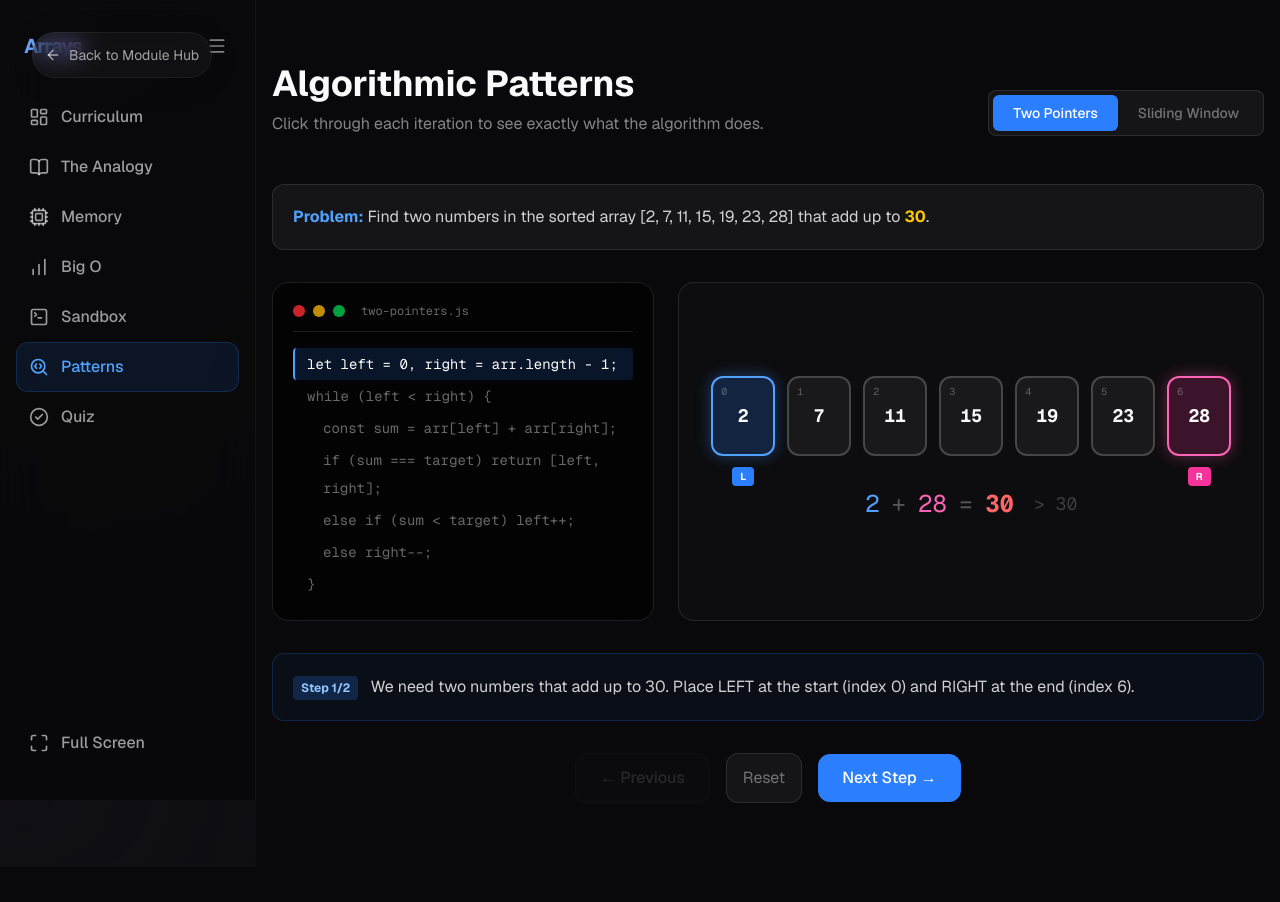
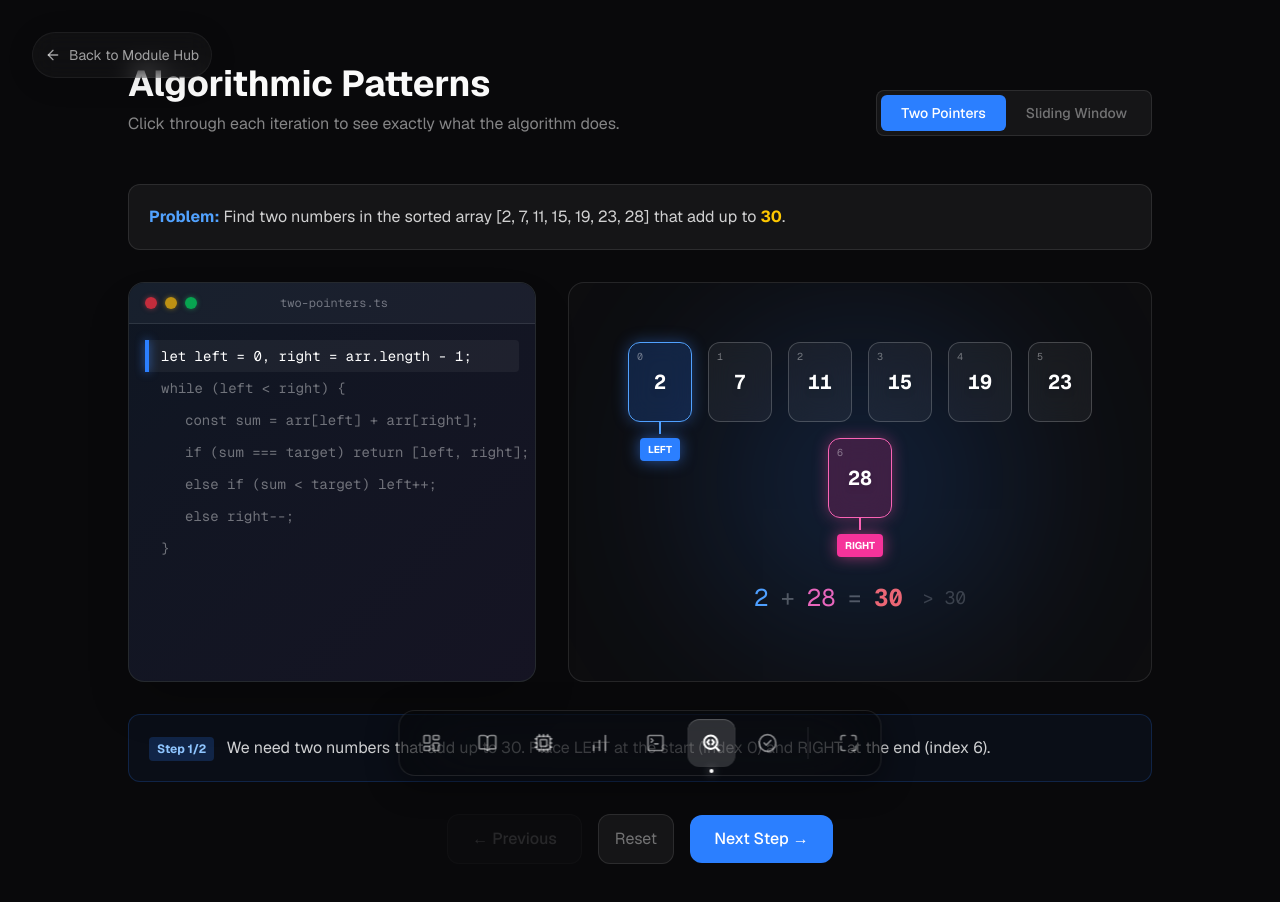
Before and after one commit to MRGokulB/dsa-universe, a Next.js app in the folder apps/arrays/: page /patterns in a window 1280 px wide. Shown: the top 902 px of the page. Before the commit the page ends 867 px from the top, so only its background shows below. Built offline with nearby package versions, Linux system fonts and the light colour scheme.

Commit message:
feat: complete UI overhaul - floating dock, page transitions, responsive fixes, premium patterns editor

```diff
--- a/apps/arrays/src/app/layout.tsx
+++ b/apps/arrays/src/app/layout.tsx
@@ -27,16 +27,14 @@ export default function RootLayout({
   return (
     <html
       lang="en"
-      className={`${geistSans.variable} ${geistMono.variable} h-full antialiased`}
+      className={`${geistSans.variable} ${geistMono.variable} antialiased`}
     >
-      <body className="min-h-full flex bg-[#09090b] text-white">
+      <body className="bg-[#09090b] text-white overflow-x-hidden min-h-screen">
         <SmoothScroll>
-          <div className="flex w-full min-h-screen">
+          <main className="relative w-full min-h-screen flex flex-col pb-24">
             <Sidebar />
-            <main className="flex-1 min-h-screen relative">
-              {children}
-            </main>
-          </div>
+            {children}
+          </main>
         </SmoothScroll>
       </body>
     </html>
--- /dev/null
+++ b/apps/arrays/src/app/template.tsx
@@ -0,0 +1,16 @@
+"use client";
+
+import { motion } from "framer-motion";
+
+export default function Template({ children }: { children: React.ReactNode }) {
+  return (
+    <motion.div
+      initial={{ opacity: 0, filter: "blur(10px)", y: 20 }}
+      animate={{ opacity: 1, filter: "blur(0px)", y: 0 }}
+      transition={{ duration: 0.5, ease: "easeOut" }}
+      className="w-full h-full flex flex-col"
+    >
+      {children}
+    </motion.div>
+  );
+}
--- a/apps/arrays/src/components/arrays/AnalogyScene.tsx
+++ b/apps/arrays/src/components/arrays/AnalogyScene.tsx
@@ -39,8 +39,9 @@ export function AnalogyScene() {
 
       // Step 3: We want to insert a new book at index 2.
       // So books at index 2, 3, 4 must slide right to make space.
+      // 16 tailwind width = 4rem, 4 tailwind gap = 1rem => total 5rem
       tl.to(bookRefs.current.slice(2, 5), {
-        x: 80, // width of one book + gap
+        x: "5rem",
         duration: 1,
         ease: "power2.inOut",
       });
@@ -100,8 +101,8 @@ export function AnalogyScene() {
           {/* The New Book to Insert */}
           <div
             ref={(el) => { bookRefs.current[5] = el; }}
-            className="w-16 h-40 bg-blue-500/20 glass-card rounded-t-md border-blue-400/50 flex items-end justify-center pb-4 absolute left-[160px]"
-            // left = 80px (width+gap) * 2 (index 2)
+            className="w-16 h-40 bg-blue-500/20 glass-card rounded-t-md border-blue-400/50 flex items-end justify-center pb-4 absolute left-[10rem]"
+            // left = 5rem (width+gap) * 2 (index 2)
           >
              <span className="text-blue-200 font-mono">New</span>
           </div>
--- a/apps/arrays/src/components/arrays/PatternsScene.tsx
+++ b/apps/arrays/src/components/arrays/PatternsScene.tsx
@@ -198,63 +198,78 @@ export function PatternsScene() {
         </div>
 
         {/* Main Content: Code + Visual side by side */}
-        <div className="grid grid-cols-1 lg:grid-cols-5 gap-6 mb-8">
+        <div className="grid grid-cols-1 lg:grid-cols-12 gap-8 mb-8">
 
-          {/* Code Panel - 2 cols */}
-          <div className="lg:col-span-2 bg-black/60 border border-white/10 rounded-2xl p-5 backdrop-blur-xl">
-            <div className="flex items-center gap-2 mb-4 pb-3 border-b border-white/10">
-              <div className="w-3 h-3 rounded-full bg-red-500/80" />
-              <div className="w-3 h-3 rounded-full bg-yellow-500/80" />
-              <div className="w-3 h-3 rounded-full bg-green-500/80" />
-              <span className="ml-2 font-mono text-xs text-white/40">{mode === "twopointers" ? "two-pointers.js" : "sliding-window.js"}</span>
+          {/* Code Panel - 5 cols */}
+          <div className="lg:col-span-5 bg-[#0d1117] border border-white/10 rounded-2xl overflow-hidden shadow-2xl relative">
+            <div className="absolute inset-0 bg-gradient-to-br from-blue-500/5 to-purple-500/5 pointer-events-none" />
+            <div className="flex items-center justify-between px-4 py-3 bg-[#161b22] border-b border-white/10">
+              <div className="flex items-center gap-2">
+                <div className="w-3 h-3 rounded-full bg-red-500/80 shadow-[0_0_5px_rgba(239,68,68,0.5)]" />
+                <div className="w-3 h-3 rounded-full bg-yellow-500/80 shadow-[0_0_5px_rgba(234,179,8,0.5)]" />
+                <div className="w-3 h-3 rounded-full bg-green-500/80 shadow-[0_0_5px_rgba(34,197,94,0.5)]" />
+              </div>
+              <span className="font-mono text-xs text-white/40">{mode === "twopointers" ? "two-pointers.ts" : "sliding-window.ts"}</span>
+              <div className="w-12" /> {/* Spacer */}
             </div>
-            <div className="font-mono text-sm leading-7 relative">
+            <div className="font-mono text-[13px] md:text-sm leading-8 relative p-4 overflow-x-auto">
               {code.map((line, i) => (
                 <div
                   key={i}
-                  className={`px-3 py-0.5 rounded transition-all duration-300 ${step.codeLine === i
-                    ? `${mode === "twopointers" ? "bg-blue-500/15 border-l-2 border-blue-400" : "bg-purple-500/15 border-l-2 border-purple-400"} text-white`
-                    : "text-white/40 border-l-2 border-transparent"
+                  className={`px-3 rounded transition-all duration-300 relative whitespace-nowrap ${step.codeLine === i
+                    ? "text-white bg-white/5"
+                    : "text-white/40"
                     }`}
-                  style={{ paddingLeft: `${line.indent * 16 + 12}px` }}
+                  style={{ paddingLeft: `${line.indent * 1.5 + 1}rem` }}
                 >
+                  {step.codeLine === i && (
+                    <motion.div
+                      layoutId="code-highlight"
+                      className={`absolute left-0 top-0 bottom-0 w-1 ${mode === "twopointers" ? "bg-blue-500 shadow-[0_0_10px_rgba(59,130,246,0.8)]" : "bg-purple-500 shadow-[0_0_10px_rgba(168,85,247,0.8)]"}`}
+                    />
+                  )}
                   {line.text}
                 </div>
               ))}
             </div>
           </div>
 
-          {/* Visual Panel - 3 cols */}
-          <div className="lg:col-span-3 bg-white/[0.02] border border-white/10 rounded-2xl p-6 flex flex-col items-center justify-center min-h-[300px]">
+          {/* Visual Panel - 7 cols */}
+          <div className="lg:col-span-7 relative bg-white/[0.02] border border-white/10 rounded-2xl p-6 md:p-10 flex flex-col items-center justify-center min-h-[400px] overflow-hidden">
+
+            {/* Background glowing orb */}
+            <div className={`absolute top-1/2 left-1/2 -translate-x-1/2 -translate-y-1/2 w-[300px] h-[300px] rounded-full blur-[100px] opacity-20 pointer-events-none transition-colors duration-700 ${mode === "twopointers" ? "bg-blue-500" : "bg-purple-500"}`} />
 
             {/* Array visualization */}
-            <div className="flex gap-2 md:gap-3 flex-wrap justify-center mb-8">
+            <div className="flex gap-2 md:gap-4 flex-wrap justify-center mb-16 relative z-10 w-full">
               {arr.map((val, i) => {
                 const state = getCellState(i);
                 return (
                   <motion.div
                     key={`${mode}-${i}`}
                     layout
-                    className={`relative w-14 h-16 md:w-16 md:h-20 rounded-xl border-2 flex flex-col items-center justify-center transition-all duration-500 ${cellColor[state]}`}
+                    className={`relative w-12 h-14 md:w-16 md:h-20 rounded-xl border flex flex-col items-center justify-center transition-all duration-500 ${cellColor[state]} backdrop-blur-md`}
                   >
-                    <span className="text-[10px] text-white/30 absolute top-1.5 left-2 font-mono">{i}</span>
-                    <span className="font-mono font-bold text-lg">{val}</span>
+                    <span className="text-[9px] md:text-[10px] text-white/40 absolute top-1.5 left-1.5 md:left-2 font-mono">{i}</span>
+                    <span className="font-mono font-bold text-base md:text-xl text-white shadow-black drop-shadow-md">{val}</span>
 
                     {/* Pointer Labels */}
                     {mode === "twopointers" && i === (step as (typeof TP_STEPS)[0]).left && (
                       <motion.div
                         layoutId="ptr-left"
-                        className="absolute -bottom-8 bg-blue-500 text-white text-[10px] font-bold px-2 py-0.5 rounded"
+                        className="absolute -bottom-10 flex flex-col items-center pointer-events-none"
                       >
-                        L
+                        <div className="w-0.5 h-3 bg-blue-400 mb-1" />
+                        <div className="bg-blue-500 text-white text-[10px] font-bold px-2 py-1 rounded shadow-[0_0_15px_rgba(59,130,246,0.6)]">LEFT</div>
                       </motion.div>
                     )}
                     {mode === "twopointers" && i === (step as (typeof TP_STEPS)[0]).right && (
                       <motion.div
                         layoutId="ptr-right"
-                        className="absolute -bottom-8 bg-pink-500 text-white text-[10px] font-bold px-2 py-0.5 rounded"
+                        className="absolute -bottom-10 flex flex-col items-center pointer-events-none"
                       >
-                        R
+                        <div className="w-0.5 h-3 bg-pink-400 mb-1" />
+                        <div className="bg-pink-500 text-white text-[10px] font-bold px-2 py-1 rounded shadow-[0_0_15px_rgba(236,72,153,0.6)]">RIGHT</div>
                       </motion.div>
                     )}
                   </motion.div>
--- a/apps/arrays/src/components/layout/Sidebar.tsx
+++ b/apps/arrays/src/components/layout/Sidebar.tsx
@@ -5,8 +5,6 @@ import Link from "next/link";
 import { usePathname } from "next/navigation";
 import {
   LayoutDashboard,
-  Menu,
-  X,
   Maximize,
   Minimize,
   BookOpen,
@@ -16,12 +14,11 @@ import {
   SearchCode,
   CheckCircle2
 } from "lucide-react";
-import { motion, AnimatePresence } from "framer-motion";
+import { motion } from "framer-motion";
 
 export function Sidebar() {
-  const [isCollapsed, setIsCollapsed] = useState(false);
-  const [isMobileOpen, setIsMobileOpen] = useState(false);
   const [isFullscreen, setIsFullscreen] = useState(false);
+  const [hoveredIdx, setHoveredIdx] = useState<number | null>(null);
   const pathname = usePathname();
 
   useEffect(() => {
@@ -51,93 +48,74 @@ export function Sidebar() {
   ];
 
   return (
-    <>
-      {/* Mobile Toggle Button */}
-      <button
-        onClick={() => setIsMobileOpen(true)}
-        className="md:hidden fixed top-4 left-4 z-50 p-2 bg-black/50 backdrop-blur-md border border-white/10 rounded-lg text-white"
+    <motion.div
+      initial={{ y: 50, opacity: 0 }}
+      animate={{ y: 0, opacity: 1 }}
+      transition={{ duration: 0.8, ease: [0.16, 1, 0.3, 1] }}
+      className="fixed bottom-6 left-1/2 -translate-x-1/2 z-[100] pointer-events-none"
     >
-        <Menu size={24} />
-      </button>
+      <div className="pointer-events-auto flex items-center gap-2 p-2 rounded-2xl bg-black/40 backdrop-blur-2xl border border-white/10 shadow-[0_8px_32px_rgba(0,0,0,0.4)]">
 
-      {/* Sidebar Container */}
-      <motion.aside
-        initial={false}
-        animate={{
-          width: isCollapsed ? 80 : 256,
-          x: 0
-        }}
-        className={`hidden md:flex h-screen sticky top-0 border-r border-white/5 bg-[#09090b]/80 backdrop-blur-xl z-50 flex-col py-8 transition-all duration-500`}
-      >
-        <div className={`px-6 mb-8 flex items-center ${isCollapsed ? 'justify-center' : 'justify-between'}`}>
-          {!isCollapsed && <h1 className="text-xl font-bold tracking-tighter text-gradient whitespace-nowrap">Arrays</h1>}
-          <button onClick={() => setIsCollapsed(!isCollapsed)} className="p-1 hover:bg-white/10 rounded-md transition-colors text-white/50 hover:text-white">
-            <Menu size={20} />
-          </button>
-        </div>
-
-        <nav className="flex-1 px-4 space-y-2">
-          {navItems.map((item) => {
+        {navItems.map((item, i) => {
           const isActive = pathname === item.href;
           return (
-              <Link key={item.name} href={item.href}>
-                <div className={`flex items-center gap-3 px-3 py-3 rounded-xl transition-all duration-300 ${isActive ? 'bg-blue-500/10 text-blue-400 border border-blue-500/20' : 'text-white/60 hover:text-white hover:bg-white/5 border border-transparent'}`}>
-                  <item.icon size={20} className="min-w-[20px]" />
-                  {!isCollapsed && <span className="font-medium whitespace-nowrap">{item.name}</span>}
+            <Link key={item.name} href={item.href} className="relative group">
+              <div
+                onMouseEnter={() => setHoveredIdx(i)}
+                onMouseLeave={() => setHoveredIdx(null)}
+                className={`relative flex items-center justify-center w-12 h-12 rounded-xl transition-all duration-300 ${
+                  isActive
+                    ? "bg-white/15 text-white shadow-[inset_0_1px_1px_rgba(255,255,255,0.2)]"
+                    : "text-white/50 hover:bg-white/10 hover:text-white"
+                }`}
+              >
+                <item.icon size={20} strokeWidth={isActive ? 2.5 : 2} />
+
+                {/* Tooltip */}
+                {hoveredIdx === i && (
+                  <motion.div
+                    initial={{ opacity: 0, y: 10, scale: 0.9 }}
+                    animate={{ opacity: 1, y: 0, scale: 1 }}
+                    className="absolute -top-12 px-3 py-1.5 rounded-lg bg-white text-black text-xs font-bold whitespace-nowrap shadow-xl pointer-events-none"
+                  >
+                    {item.name}
+                    <div className="absolute -bottom-1 left-1/2 -translate-x-1/2 border-4 border-transparent border-t-white" />
+                  </motion.div>
+                )}
+
+                {/* Active Indicator */}
+                {isActive && (
+                  <motion.div
+                    layoutId="active-nav"
+                    className="absolute -bottom-1.5 w-1 h-1 rounded-full bg-white shadow-[0_0_8px_rgba(255,255,255,0.8)]"
+                  />
+                )}
               </div>
             </Link>
           );
         })}
-        </nav>
 
-        <div className="px-4 mt-auto">
+        <div className="w-px h-8 bg-white/10 mx-2" />
+
         <button
           onClick={toggleFullscreen}
-            className={`w-full flex items-center gap-3 px-3 py-3 rounded-xl transition-all duration-300 text-white/60 hover:text-white hover:bg-white/5 border border-transparent ${isCollapsed ? 'justify-center' : ''}`}
+          onMouseEnter={() => setHoveredIdx(99)}
+          onMouseLeave={() => setHoveredIdx(null)}
+          className="relative flex items-center justify-center w-12 h-12 rounded-xl text-white/50 hover:bg-white/10 hover:text-white transition-all duration-300"
         >
-            {isFullscreen ? <Minimize size={20} className="min-w-[20px]" /> : <Maximize size={20} className="min-w-[20px]" />}
-            {!isCollapsed && <span className="font-medium whitespace-nowrap">Full Screen</span>}
+          {isFullscreen ? <Minimize size={20} /> : <Maximize size={20} />}
+          {hoveredIdx === 99 && (
+            <motion.div
+              initial={{ opacity: 0, y: 10, scale: 0.9 }}
+              animate={{ opacity: 1, y: 0, scale: 1 }}
+              className="absolute -top-12 px-3 py-1.5 rounded-lg bg-white text-black text-xs font-bold whitespace-nowrap shadow-xl pointer-events-none"
+            >
+              {isFullscreen ? "Exit Fullscreen" : "Fullscreen"}
+              <div className="absolute -bottom-1 left-1/2 -translate-x-1/2 border-4 border-transparent border-t-white" />
+            </motion.div>
+          )}
         </button>
       </div>
-      </motion.aside>
-
-      {/* Mobile Drawer */}
-      <AnimatePresence>
-        {isMobileOpen && (
-          <>
-            <motion.div
-              initial={{ opacity: 0 }} animate={{ opacity: 1 }} exit={{ opacity: 0 }}
-              onClick={() => setIsMobileOpen(false)}
-              className="md:hidden fixed inset-0 bg-black/60 backdrop-blur-sm z-[60]"
-            />
-            <motion.aside
-              initial={{ x: "-100%" }} animate={{ x: 0 }} exit={{ x: "-100%" }}
-              transition={{ type: "spring", bounce: 0, duration: 0.4 }}
-              className="md:hidden fixed top-0 left-0 bottom-0 w-64 bg-[#09090b] border-r border-white/10 z-[70] flex flex-col py-8"
-            >
-              <div className="px-6 mb-8 flex items-center justify-between">
-                <h1 className="text-xl font-bold tracking-tighter text-gradient">Arrays</h1>
-                <button onClick={() => setIsMobileOpen(false)} className="p-1 hover:bg-white/10 rounded-md transition-colors text-white/50 hover:text-white">
-                  <X size={20} />
-                </button>
-              </div>
-              <nav className="flex-1 px-4 space-y-2">
-                {navItems.map((item) => {
-                  const isActive = pathname === item.href;
-                  return (
-                    <Link key={item.name} href={item.href} onClick={() => setIsMobileOpen(false)}>
-                      <div className={`flex items-center gap-3 px-3 py-3 rounded-xl transition-all duration-300 ${isActive ? 'bg-blue-500/10 text-blue-400 border border-blue-500/20' : 'text-white/60 hover:text-white hover:bg-white/5 border border-transparent'}`}>
-                        <item.icon size={20} />
-                        <span className="font-medium">{item.name}</span>
-                      </div>
-                    </Link>
-                  );
-                })}
-              </nav>
-            </motion.aside>
-          </>
-        )}
-      </AnimatePresence>
-    </>
+    </motion.div>
   );
 }
```
Also changed, not shown: apps/arrays/src/components/arrays/MemoryScene.tsx (+30 -25 lines), 2 other files (tests, documents, lock files or other folders). Lines whose indentation alone changed are shown as unchanged.
